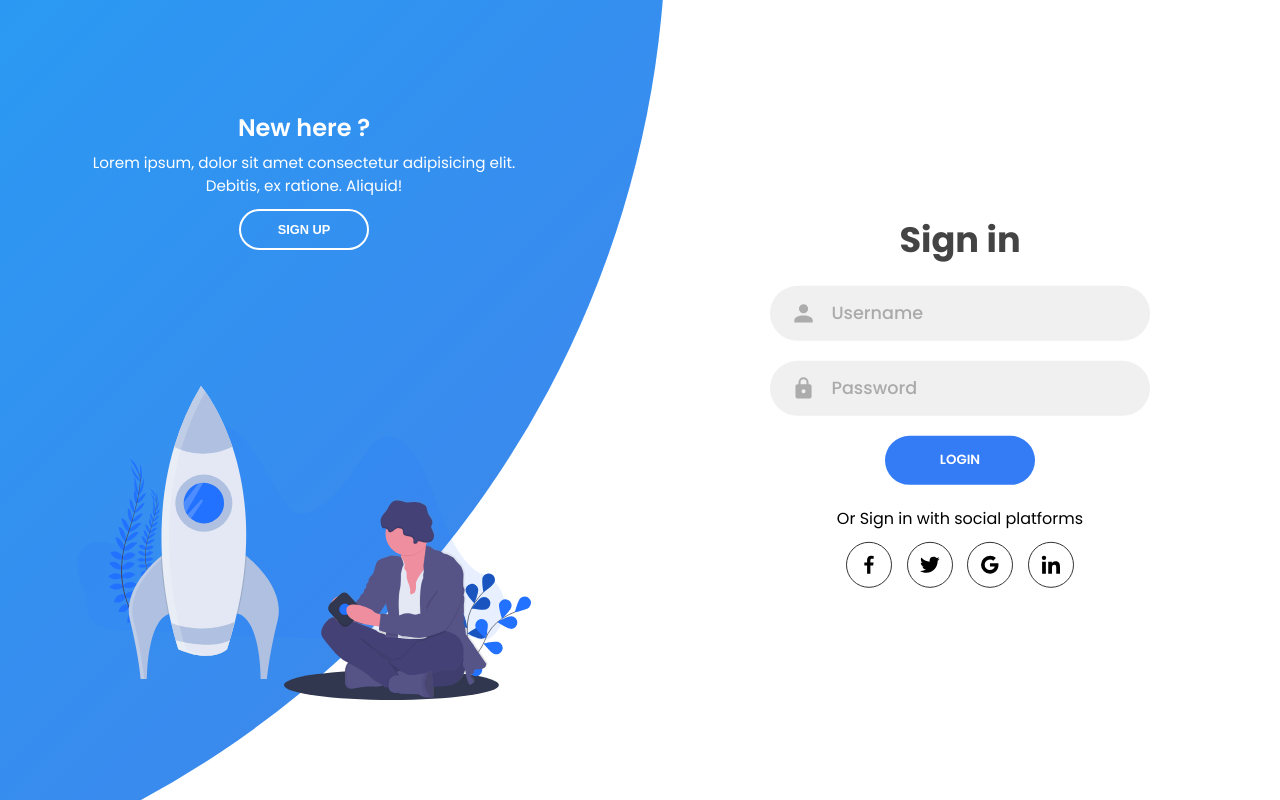
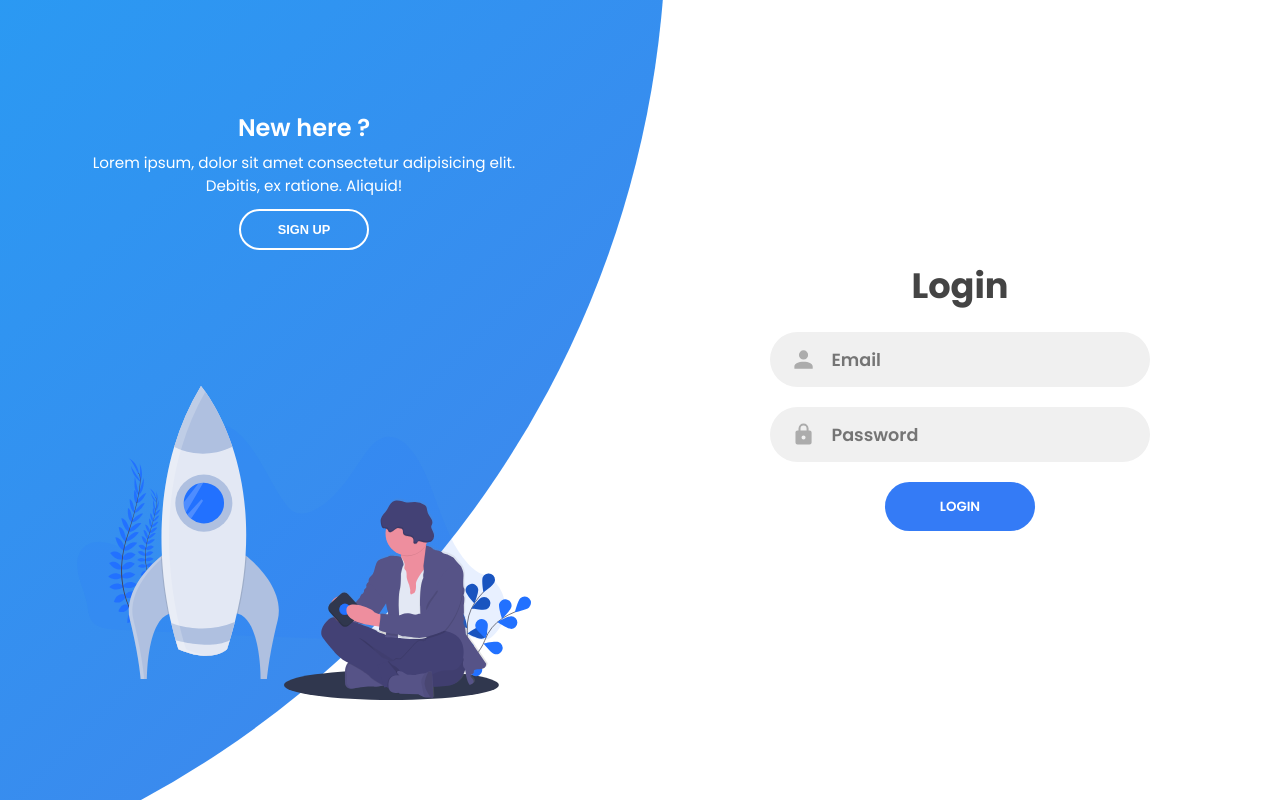
Before and after one commit to LubosNoska13/ESP32-Weather-station, a Flask app: page /login in a window 1280 px wide. Run offline with Flask 3, Linux system fonts and the light colour scheme.

Commit message:
Add flash messages and first flask forms.

```diff
--- a/app.py
+++ b/app.py
@@ -1,7 +1,10 @@
-from flask import Flask, render_template
+from flask import Flask, render_template, flash, redirect, url_for
+import credentials
+from forms import RegistrationForm, LoginForm
 
 app = Flask(__name__)
 app.config["DEBUG"] = True
+app.config["SECRET_KEY"] = credentials.SECRET_KEY
 
 @app.route("/")
 @app.route("/home")
@@ -10,7 +13,22 @@ def home():
 
 @app.route("/login", methods=["GET", "POST"])
 def login():
-    return render_template("login.html", title="Login")
+    register_form = RegistrationForm()
+    login_form = LoginForm()
+
+    if login_form.validate_on_submit():
+        flash("You have been login successfully!")
+        print(login_form.email.data)
+        print(login_form.password.data)
+        return redirect(url_for("dashboard"))
+
+    elif register_form.validate_on_submit():
+        flash("Register")
+        print(register_form.username.data)
+        print(register_form.email.data)
+        return redirect(url_for("dashboard"))
+    return render_template("login.html", title="Login", login_form=login_form, register_form=register_form)
+
 
 @app.route("/dashboard")
 def dashboard():
@@ -20,5 +38,7 @@ def dashboard():
 def posts():
     return render_template("posts.html", title="Posts")
 
+
+
 if __name__ == "__main__":
     app.run()
--- /dev/null
+++ b/forms.py
@@ -0,0 +1,16 @@
+from flask_wtf import FlaskForm
+from wtforms import StringField, PasswordField, SubmitField, EmailField
+from wtforms.validators import DataRequired, Length, Email, EqualTo
+
+class RegistrationForm(FlaskForm):
+    username = StringField("Name", validators=[DataRequired(), Length(min=2, max=20)], render_kw={"placeholder": "Username"})
+    email = EmailField("Email", validators=[DataRequired()], render_kw={"placeholder": "Email"})
+    password = PasswordField("Password", validators=[DataRequired(), Length(min=6, max=20)], render_kw={"placeholder": "Password"})
+    confirm_password = PasswordField("Confirm Password", validators=[DataRequired(), Length(min=6, max=20), EqualTo("password")], render_kw={"placeholder": "Confirm"})
+    submit = SubmitField("Sign Up")
+
+
+class LoginForm(FlaskForm):
+    email = EmailField("Email", validators=[DataRequired()], render_kw={"placeholder": "Email"})
+    password = PasswordField("Password", validators=[DataRequired(), Length(min=6, max=20)], render_kw={"placeholder": "Password"})
+    submit = SubmitField("Login")
--- a/static/css/login.css
+++ b/static/css/login.css
@@ -88,19 +88,20 @@ form.sign-in-form {
   /* text-align: center; */
   width: 100%;
   height: 100%;
-
   /* line-height: 55px; */
   /* color: #acacac; */
   transition: 0.5s;
   /* font-size: 1.1rem; */
 }
 
-.input-field.user svg{
+.input-field.user svg {
   scale: 0.5;
 }
+
 .input-field.email svg {
   scale: 0.4;
 }
+
 .input-field.password svg {
   scale: 0.44;
 }
@@ -120,10 +121,11 @@ form.sign-in-form {
   color: #333;
 }
 
-.input-field input::placeholder {
+/* .input-field input::placeholder {
   color: #aaa;
   font-weight: 500;
-}
+} */
+
 
 .social-text {
   padding: 0.7rem 0;
--- a/templates/login.html
+++ b/templates/login.html
@@ -11,76 +11,59 @@
 
         <div class="forms-container">
         <div class="signin-signup">
-            <form action="#" class="sign-in-form">
-            <h2 class="title">Sign in</h2>
+
+            <form method="POST" action="" class="sign-in-form">
+                {{ login_form.hidden_tag() }}
+                <h2 class="title">Login</h2>
                 <div class="input-field user">
                     <!-- <i class="fas fa-user"></i> -->
                     <svg xmlns="http://www.w3.org/2000/svg" viewBox="0 0 24 24"><title>account</title><path d="M12,4A4,4 0 0,1 16,8A4,4 0 0,1 12,12A4,4 0 0,1 8,8A4,4 0 0,1 12,4M12,14C16.42,14 20,15.79 20,18V20H4V18C4,15.79 7.58,14 12,14Z" /></svg>
-                <input type="text" placeholder="Username" />
+                    <!-- <input type="text" placeholder="Username" /> -->
+                    <!-- {{ login_form.email.label }}  -->
+                    {{ login_form.email }}
                 </div>
                 <div class="input-field password">
                     <!-- <i class="fas fa-lock"></i> -->
                     <svg xmlns="http://www.w3.org/2000/svg" viewBox="0 0 24 24"><title>lock</title><path d="M12,17A2,2 0 0,0 14,15C14,13.89 13.1,13 12,13A2,2 0 0,0 10,15A2,2 0 0,0 12,17M18,8A2,2 0 0,1 20,10V20A2,2 0 0,1 18,22H6A2,2 0 0,1 4,20V10C4,8.89 4.9,8 6,8H7V6A5,5 0 0,1 12,1A5,5 0 0,1 17,6V8H18M12,3A3,3 0 0,0 9,6V8H15V6A3,3 0 0,0 12,3Z" /></svg>
-                <input type="password" placeholder="Password" />
+                    <!-- <input type="password" placeholder="Password" /> -->
+                    <!-- {{ login_form.password.label }}  -->
+                    {{ login_form.password }}
                 </div>
-            <input type="submit" value="Login" class="btn solid" />
-            <p class="social-text">Or Sign in with social platforms</p>
-            <div class="social-media">
-                <a href="#" class="social-icon">
-                    <svg xmlns="http://www.w3.org/2000/svg" width="24" height="24" viewBox="0 0 24 24" style="fill: rgba(0, 0, 0, 1);"><path d="M13.397 20.997v-8.196h2.765l.411-3.209h-3.176V7.548c0-.926.258-1.56 1.587-1.56h1.684V3.127A22.336 22.336 0 0 0 14.201 3c-2.444 0-4.122 1.492-4.122 4.231v2.355H7.332v3.209h2.753v8.202h3.312z"></path></svg>
-                <!-- <i class="fab fa-facebook-f"></i> -->
-                </a>
-                <a href="#" class="social-icon">
-                    <svg xmlns="http://www.w3.org/2000/svg" width="24" height="24" viewBox="0 0 24 24" style="fill: rgba(0, 0, 0, 1);"><path d="M19.633 7.997c.013.175.013.349.013.523 0 5.325-4.053 11.461-11.46 11.461-2.282 0-4.402-.661-6.186-1.809.324.037.636.05.973.05a8.07 8.07 0 0 0 5.001-1.721 4.036 4.036 0 0 1-3.767-2.793c.249.037.499.062.761.062.361 0 .724-.05 1.061-.137a4.027 4.027 0 0 1-3.23-3.953v-.05c.537.299 1.16.486 1.82.511a4.022 4.022 0 0 1-1.796-3.354c0-.748.199-1.434.548-2.032a11.457 11.457 0 0 0 8.306 4.215c-.062-.3-.1-.611-.1-.923a4.026 4.026 0 0 1 4.028-4.028c1.16 0 2.207.486 2.943 1.272a7.957 7.957 0 0 0 2.556-.973 4.02 4.02 0 0 1-1.771 2.22 8.073 8.073 0 0 0 2.319-.624 8.645 8.645 0 0 1-2.019 2.083z"></path></svg>
-                <!-- <i class="fab fa-twitter"></i> -->
-                </a>
-                <a href="#" class="social-icon">
-                    <svg xmlns="http://www.w3.org/2000/svg" width="24" height="24" viewBox="0 0 24 24" style="fill: rgba(0, 0, 0, 1);"><path d="M20.283 10.356h-8.327v3.451h4.792c-.446 2.193-2.313 3.453-4.792 3.453a5.27 5.27 0 0 1-5.279-5.28 5.27 5.27 0 0 1 5.279-5.279c1.259 0 2.397.447 3.29 1.178l2.6-2.599c-1.584-1.381-3.615-2.233-5.89-2.233a8.908 8.908 0 0 0-8.934 8.934 8.907 8.907 0 0 0 8.934 8.934c4.467 0 8.529-3.249 8.529-8.934 0-.528-.081-1.097-.202-1.625z"></path></svg>
-                <!-- <i class="fab fa-google"></i> -->
-                </a>
-                <a href="#" class="social-icon">
-                    <svg xmlns="http://www.w3.org/2000/svg" width="24" height="24" viewBox="0 0 24 24" style="fill: rgba(0, 0, 0, 1);"><circle cx="4.983" cy="5.009" r="2.188"></circle><path d="M9.237 8.855v12.139h3.769v-6.003c0-1.584.298-3.118 2.262-3.118 1.937 0 1.961 1.811 1.961 3.218v5.904H21v-6.657c0-3.27-.704-5.783-4.526-5.783-1.835 0-3.065 1.007-3.568 1.96h-.051v-1.66H9.237zm-6.142 0H6.87v12.139H3.095z"></path></svg>
-                <!-- <i class="fab fa-linkedin-in"></i> -->
-                </a>
-            </div>
+                    {{ login_form.submit(class="btn") }}
+                <!-- <input type="submit" value="Login" class="btn solid" /> -->
             </form>
+
             <form action="#" class="sign-up-form">
+                {{ register_form.hidden_tag() }}
+
                 <h2 class="title">Sign up</h2>
                 <div class="input-field user">
                     <!-- <i class="fas fa-user"></i> -->
                     <svg xmlns="http://www.w3.org/2000/svg" viewBox="0 0 24 24"><title>account</title><path d="M12,4A4,4 0 0,1 16,8A4,4 0 0,1 12,12A4,4 0 0,1 8,8A4,4 0 0,1 12,4M12,14C16.42,14 20,15.79 20,18V20H4V18C4,15.79 7.58,14 12,14Z" /></svg>
-                <input type="text" placeholder="Username" />
+                    <!-- <input type="text" placeholder="Username" /> -->
+                    {{ register_form.username }}
                 </div>
                 <div class="input-field email">
                     <!-- <i class="fas fa-envelope"></i> -->
                     <svg xmlns="http://www.w3.org/2000/svg" viewBox="0 0 24 24"><title>email</title><path d="M20,8L12,13L4,8V6L12,11L20,6M20,4H4C2.89,4 2,4.89 2,6V18A2,2 0 0,0 4,20H20A2,2 0 0,0 22,18V6C22,4.89 21.1,4 20,4Z" /></svg>
-                <input type="email" placeholder="Email" />
+                    <!-- <input type="email" placeholder="Email" /> -->
+                    {{ register_form.email }}
                 </div>
                 <div class="input-field password">
                     <!-- <i class="fas fa-lock"></i> -->
                     <svg xmlns="http://www.w3.org/2000/svg" viewBox="0 0 24 24"><title>lock</title><path d="M12,17A2,2 0 0,0 14,15C14,13.89 13.1,13 12,13A2,2 0 0,0 10,15A2,2 0 0,0 12,17M18,8A2,2 0 0,1 20,10V20A2,2 0 0,1 18,22H6A2,2 0 0,1 4,20V10C4,8.89 4.9,8 6,8H7V6A5,5 0 0,1 12,1A5,5 0 0,1 17,6V8H18M12,3A3,3 0 0,0 9,6V8H15V6A3,3 0 0,0 12,3Z" /></svg>
-                <input type="password" placeholder="Password" />
+                    <!-- <input type="password" placeholder="Password" /> -->
+                    {{ register_form.password }}
                 </div>
-            <input type="submit" class="btn" value="Sign up" />
-            <p class="social-text">Or Sign up with social platforms</p>
-            <div class="social-media">
-                <a href="#" class="social-icon">
-                    <svg xmlns="http://www.w3.org/2000/svg" width="24" height="24" viewBox="0 0 24 24" style="fill: rgba(0, 0, 0, 1);"><path d="M13.397 20.997v-8.196h2.765l.411-3.209h-3.176V7.548c0-.926.258-1.56 1.587-1.56h1.684V3.127A22.336 22.336 0 0 0 14.201 3c-2.444 0-4.122 1.492-4.122 4.231v2.355H7.332v3.209h2.753v8.202h3.312z"></path></svg>
-                <!-- <i class="fab fa-facebook-f"></i> -->
-                </a>
-                <a href="#" class="social-icon">
-                    <svg xmlns="http://www.w3.org/2000/svg" width="24" height="24" viewBox="0 0 24 24" style="fill: rgba(0, 0, 0, 1);"><path d="M19.633 7.997c.013.175.013.349.013.523 0 5.325-4.053 11.461-11.46 11.461-2.282 0-4.402-.661-6.186-1.809.324.037.636.05.973.05a8.07 8.07 0 0 0 5.001-1.721 4.036 4.036 0 0 1-3.767-2.793c.249.037.499.062.761.062.361 0 .724-.05 1.061-.137a4.027 4.027 0 0 1-3.23-3.953v-.05c.537.299 1.16.486 1.82.511a4.022 4.022 0 0 1-1.796-3.354c0-.748.199-1.434.548-2.032a11.457 11.457 0 0 0 8.306 4.215c-.062-.3-.1-.611-.1-.923a4.026 4.026 0 0 1 4.028-4.028c1.16 0 2.207.486 2.943 1.272a7.957 7.957 0 0 0 2.556-.973 4.02 4.02 0 0 1-1.771 2.22 8.073 8.073 0 0 0 2.319-.624 8.645 8.645 0 0 1-2.019 2.083z"></path></svg>
-                <!-- <i class="fab fa-twitter"></i> -->
-                </a>
-                <a href="#" class="social-icon">
-                    <svg xmlns="http://www.w3.org/2000/svg" width="24" height="24" viewBox="0 0 24 24" style="fill: rgba(0, 0, 0, 1);"><path d="M20.283 10.356h-8.327v3.451h4.792c-.446 2.193-2.313 3.453-4.792 3.453a5.27 5.27 0 0 1-5.279-5.28 5.27 5.27 0 0 1 5.279-5.279c1.259 0 2.397.447 3.29 1.178l2.6-2.599c-1.584-1.381-3.615-2.233-5.89-2.233a8.908 8.908 0 0 0-8.934 8.934 8.907 8.907 0 0 0 8.934 8.934c4.467 0 8.529-3.249 8.529-8.934 0-.528-.081-1.097-.202-1.625z"></path></svg>
-                <!-- <i class="fab fa-google"></i> -->
-                </a>
-                <a href="#" class="social-icon">
-                    <svg xmlns="http://www.w3.org/2000/svg" width="24" height="24" viewBox="0 0 24 24" style="fill: rgba(0, 0, 0, 1);"><circle cx="4.983" cy="5.009" r="2.188"></circle><path d="M9.237 8.855v12.139h3.769v-6.003c0-1.584.298-3.118 2.262-3.118 1.937 0 1.961 1.811 1.961 3.218v5.904H21v-6.657c0-3.27-.704-5.783-4.526-5.783-1.835 0-3.065 1.007-3.568 1.96h-.051v-1.66H9.237zm-6.142 0H6.87v12.139H3.095z"></path></svg>
-                <!-- <i class="fab fa-linkedin-in"></i> -->
-                </a>
+                <div class="input-field password">
+                    <!-- <i class="fas fa-lock"></i> -->
+                    <svg xmlns="http://www.w3.org/2000/svg" viewBox="0 0 24 24"><title>lock</title><path d="M12,17A2,2 0 0,0 14,15C14,13.89 13.1,13 12,13A2,2 0 0,0 10,15A2,2 0 0,0 12,17M18,8A2,2 0 0,1 20,10V20A2,2 0 0,1 18,22H6A2,2 0 0,1 4,20V10C4,8.89 4.9,8 6,8H7V6A5,5 0 0,1 12,1A5,5 0 0,1 17,6V8H18M12,3A3,3 0 0,0 9,6V8H15V6A3,3 0 0,0 12,3Z" /></svg>
+                    <!-- <input type="password" placeholder="Password" /> -->
+                    {{ register_form.confirm_password }}
                 </div>
+
+                <!-- <input type="submit" class="btn" value="Sign up" /> -->
+                {{ register_form.submit(class="btn") }}
             </form>
         </div>
         </div>
```
Also changed, not shown: static/css/style.css (+37 -0 lines), templates/layout.html (+13 -0 lines), 1 other file. Lines whose indentation alone changed are shown as unchanged.
